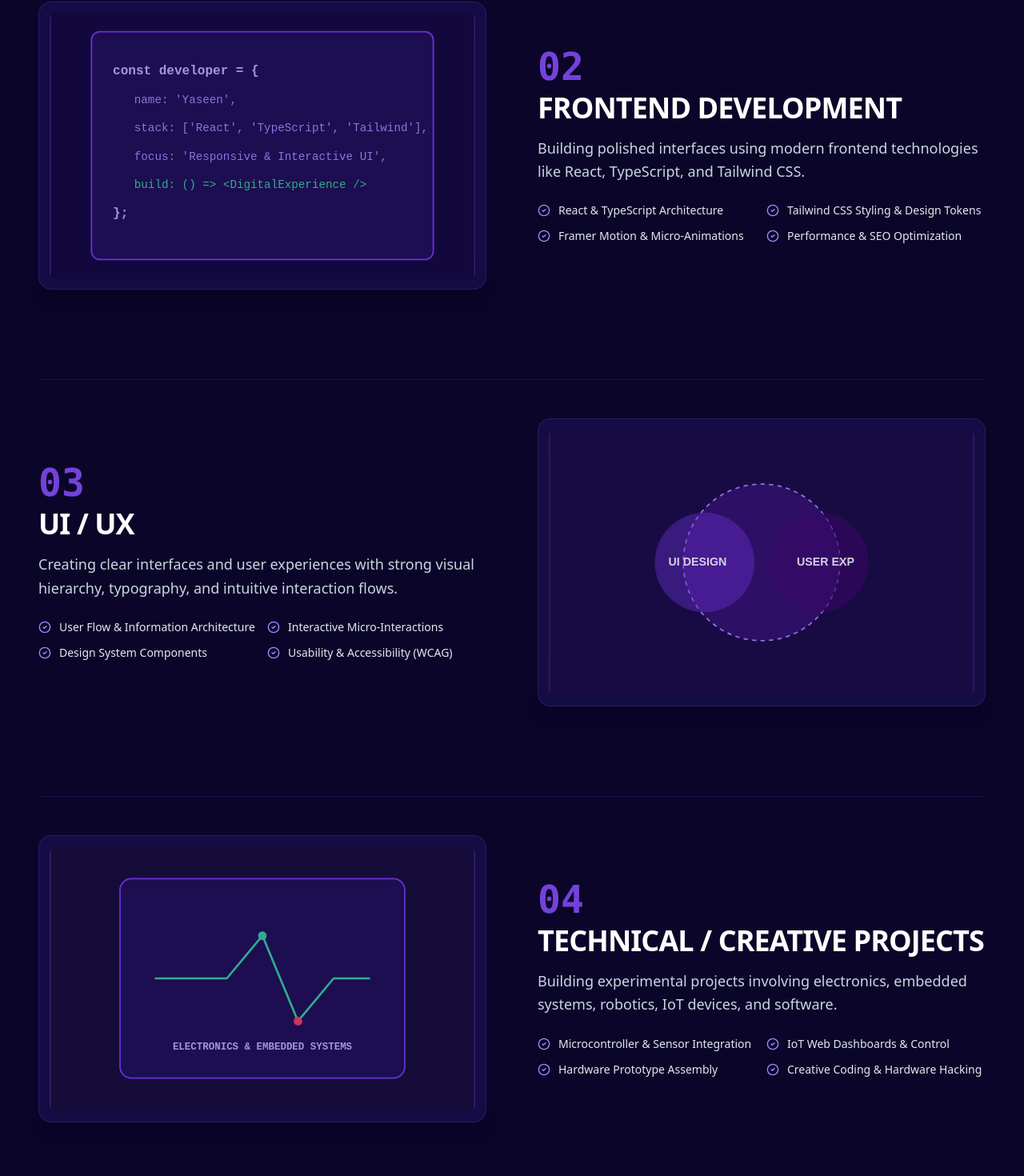
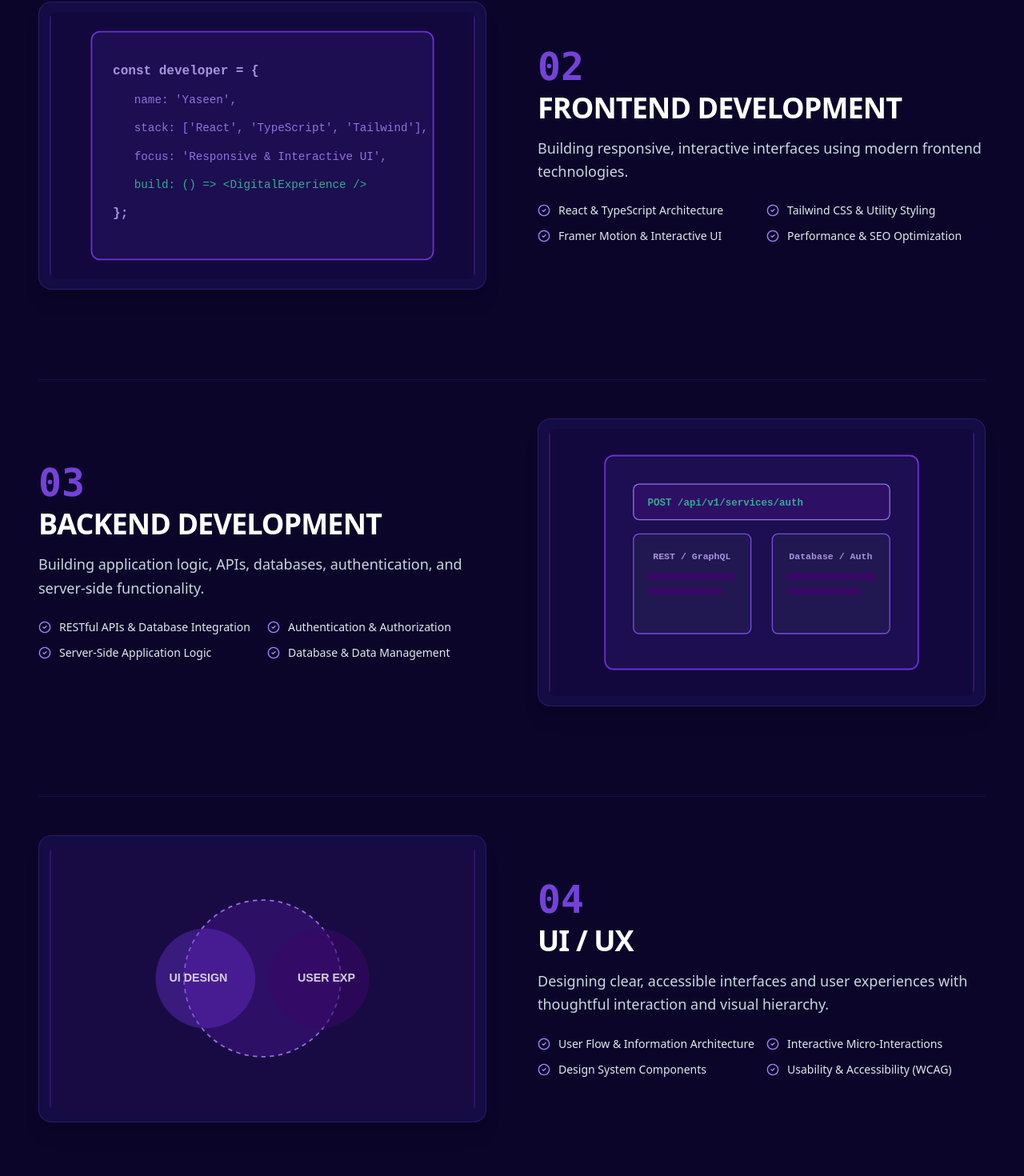
Before and after one commit to yaseenpierson/my_portfolio_freelancing, a React (Vite) app: page / in a window 1280 px wide. Shown: the part 2484-3954 px from the top of the page at 80% size. Built offline with nearby package versions, Linux system fonts and the light colour scheme.

Commit message:
Update achievement title to SRISHTI 2025 and expand services to 5 capabilities (including Backend Development)

```diff
--- a/src/data/achievements.ts
+++ b/src/data/achievements.ts
@@ -3,10 +3,10 @@ import { Achievement } from '@/types';
 export const achievementsData: Achievement[] = [
   {
     id: 'achieve-1',
-    title: 'IEDC Innovation Project Grant',
+    title: 'SRISHTI 2025',
     category: 'Innovation / IEDC',
-    organization: 'Innovation and Entrepreneurship Development Centre',
-    date: '2024',
+    organization: 'Innovation and Entrepreneurship Development Centre (IEDC)',
+    date: '2025',
     description: 'Selected for prototype development grant for ROBO-BIN autonomous waste management device.',
     highlight: 'Grants & Funding',
   },
--- a/src/data/services.ts
+++ b/src/data/services.ts
@@ -6,12 +6,12 @@ export const servicesData: Service[] = [
     id: 'web-design',
     number: '01',
     title: 'WEB DESIGN',
-    description: 'Designing modern, responsive and conversion-focused websites with bold visual hierarchy and editorial elegance.',
+    description: 'Designing modern, responsive websites with strong visual hierarchy and user-focused layouts.',
     capabilities: [
       'Responsive Web Layouts',
       'Design Systems & Style Guides',
       'Wireframing & Prototyping',
-      'Conversion-Optimized Landing Pages',
+      'User-Focused Layouts',
     ],
     imageUrl: ASSETS.services.webDesign,
   },
@@ -19,20 +19,33 @@ export const servicesData: Service[] = [
     id: 'frontend-dev',
     number: '02',
     title: 'FRONTEND DEVELOPMENT',
-    description: 'Building polished interfaces using modern frontend technologies like React, TypeScript, and Tailwind CSS.',
+    description: 'Building responsive, interactive interfaces using modern frontend technologies.',
     capabilities: [
       'React & TypeScript Architecture',
-      'Tailwind CSS Styling & Design Tokens',
-      'Framer Motion & Micro-Animations',
+      'Tailwind CSS & Utility Styling',
+      'Framer Motion & Interactive UI',
       'Performance & SEO Optimization',
     ],
     imageUrl: ASSETS.services.frontend,
   },
   {
+    id: 'backend-dev',
+    number: '03',
+    title: 'BACKEND DEVELOPMENT',
+    description: 'Building application logic, APIs, databases, authentication, and server-side functionality.',
+    capabilities: [
+      'RESTful APIs & Database Integration',
+      'Authentication & Authorization',
+      'Server-Side Application Logic',
+      'Database & Data Management',
+    ],
+    imageUrl: ASSETS.services.backend,
+  },
+  {
     id: 'ui-ux',
-    number: '03',
+    number: '04',
     title: 'UI / UX',
-    description: 'Creating clear interfaces and user experiences with strong visual hierarchy, typography, and intuitive interaction flows.',
+    description: 'Designing clear, accessible interfaces and user experiences with thoughtful interaction and visual hierarchy.',
     capabilities: [
       'User Flow & Information Architecture',
       'Interactive Micro-Interactions',
@@ -43,14 +56,14 @@ export const servicesData: Service[] = [
   },
   {
     id: 'technical-projects',
-    number: '04',
+    number: '05',
     title: 'TECHNICAL / CREATIVE PROJECTS',
-    description: 'Building experimental projects involving electronics, embedded systems, robotics, IoT devices, and software.',
+    description: 'Building experimental projects across electronics, embedded systems, robotics, AI, and software.',
     capabilities: [
       'Microcontroller & Sensor Integration',
-      'IoT Web Dashboards & Control',
-      'Hardware Prototype Assembly',
-      'Creative Coding & Hardware Hacking',
+      'IoT Dashboards & Telemetry',
+      'Hardware & Embedded Systems',
+      'AI Integration & Creative Software',
     ],
     imageUrl: ASSETS.services.technical,
   },
--- a/src/lib/assets.ts
+++ b/src/lib/assets.ts
@@ -19,6 +19,7 @@ export const ASSETS = {
   services: {
     webDesign: '/assets/images/services/web-design.svg',
     frontend: '/assets/images/services/frontend-dev.svg',
+    backend: '/assets/images/services/backend-dev.svg',
     uiux: '/assets/images/services/ui-ux.svg',
     technical: '/assets/images/services/technical-projects.svg',
   },
```
Also changed, not shown: public/assets/images/services/backend-dev.svg (added).
